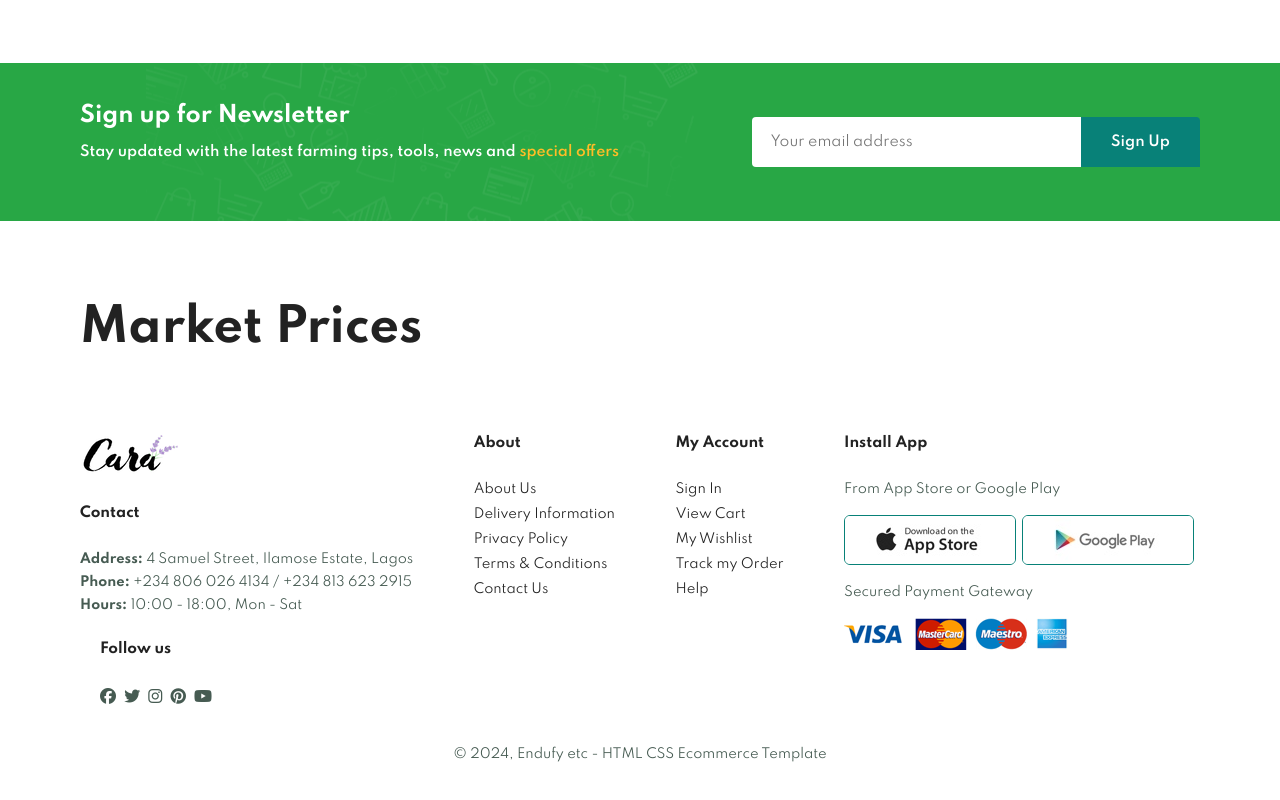
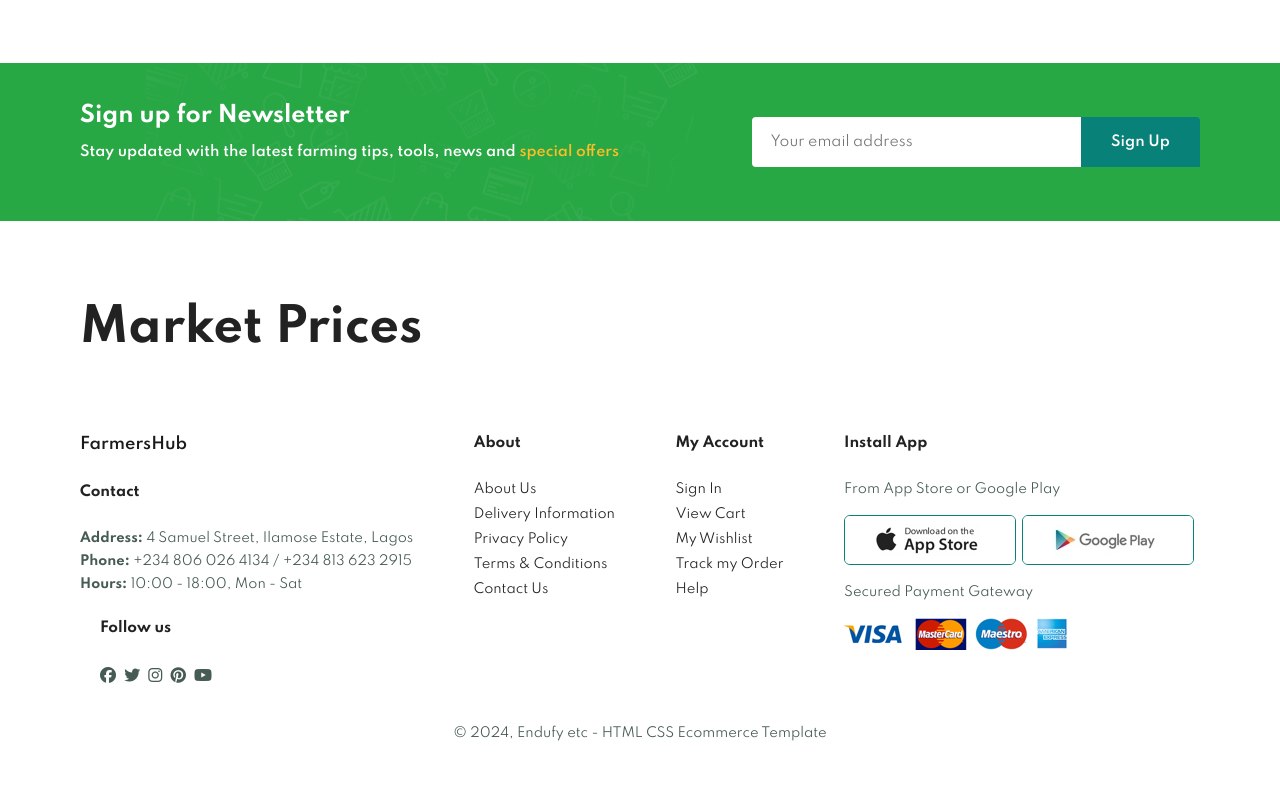
Before and after one commit to Okubamowo-Enitan/Farmer-s-Hub, a plain HTML site: page farm.html in a window 1280 px wide. Shown: the part 2244-3044 px from the top of the page. Drawn offline with nearby package versions, Linux system fonts and the light colour scheme.

Commit message:
changed logo

```diff
--- a/farm.html
+++ b/farm.html
@@ -280,7 +280,7 @@
 		<!-- footer -->
 		<footer id="contact" class="section-p1">
 			<div class="col">
-				<img src="images/logo.png" alt="" class="logo" />
+				<div class="logo">FarmersHub</div>
 				<h4>Contact</h4>
 				<p><strong>Address: </strong> 4 Samuel Street, Ilamose Estate, Lagos</p>
 				<p><strong>Phone: </strong> +234 806 026 4134 / +234 813 623 2915</p>
```
